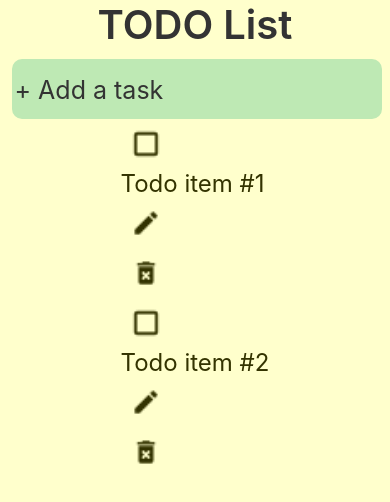
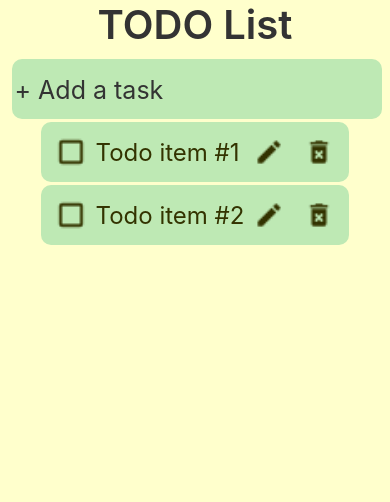
Before and after one commit to OSP-todo/todo, a React Native app: screen / in a window 390 px wide. Shown: the top 502 px of the page. Built offline with nearby package versions, Linux system fonts and the light colour scheme.

Commit message:
Update Task.js

```diff
--- a/src/components/Task.js
+++ b/src/components/Task.js
@@ -7,7 +7,7 @@ import { images } from '../images';
 
 const Task = ({ text }) => {
     return (
-        <View Style={taskStyle.container}>
+        <View style={taskStyle.container}>
             <IconButton type={images.uncompleted} />
             <Text style={taskStyle.contents}>{text}</Text>
             <IconButton type={images.update} />
```
